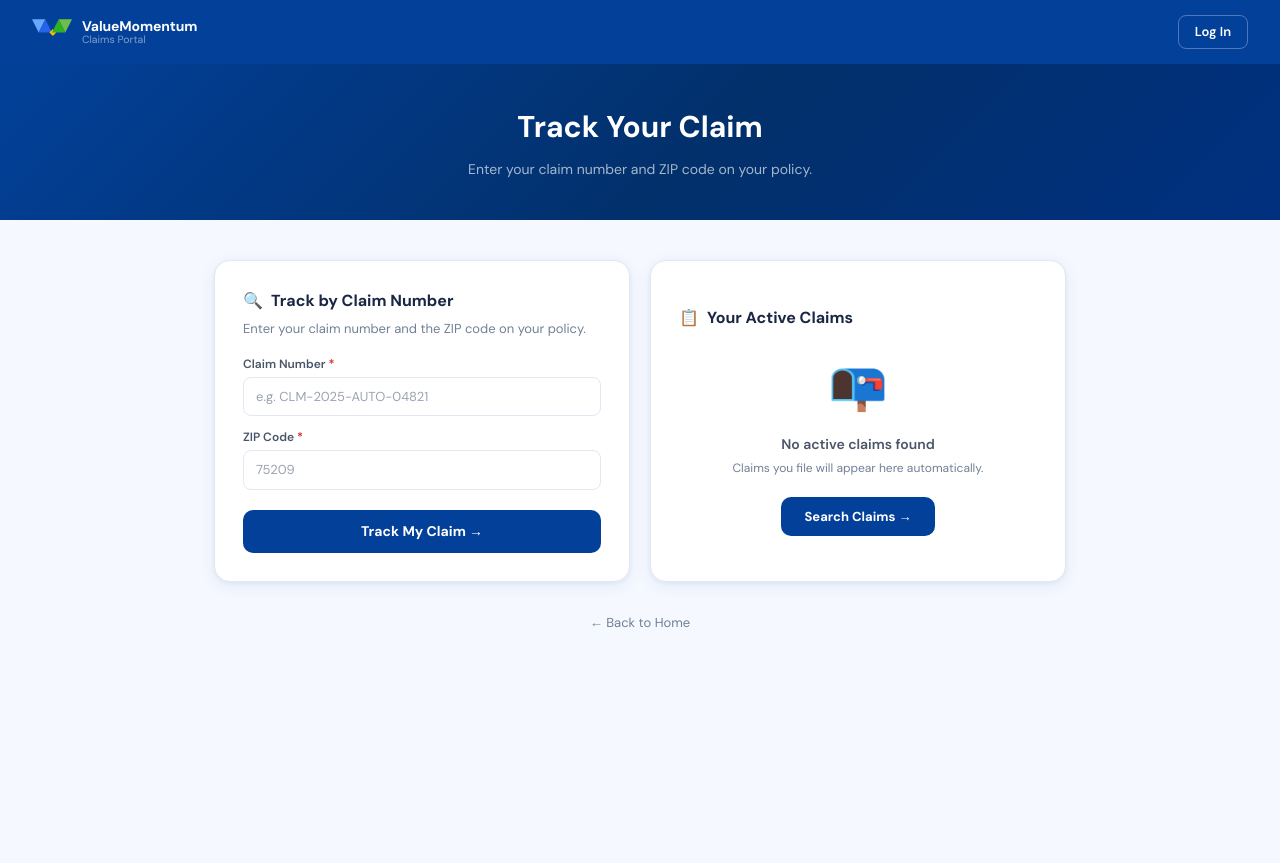
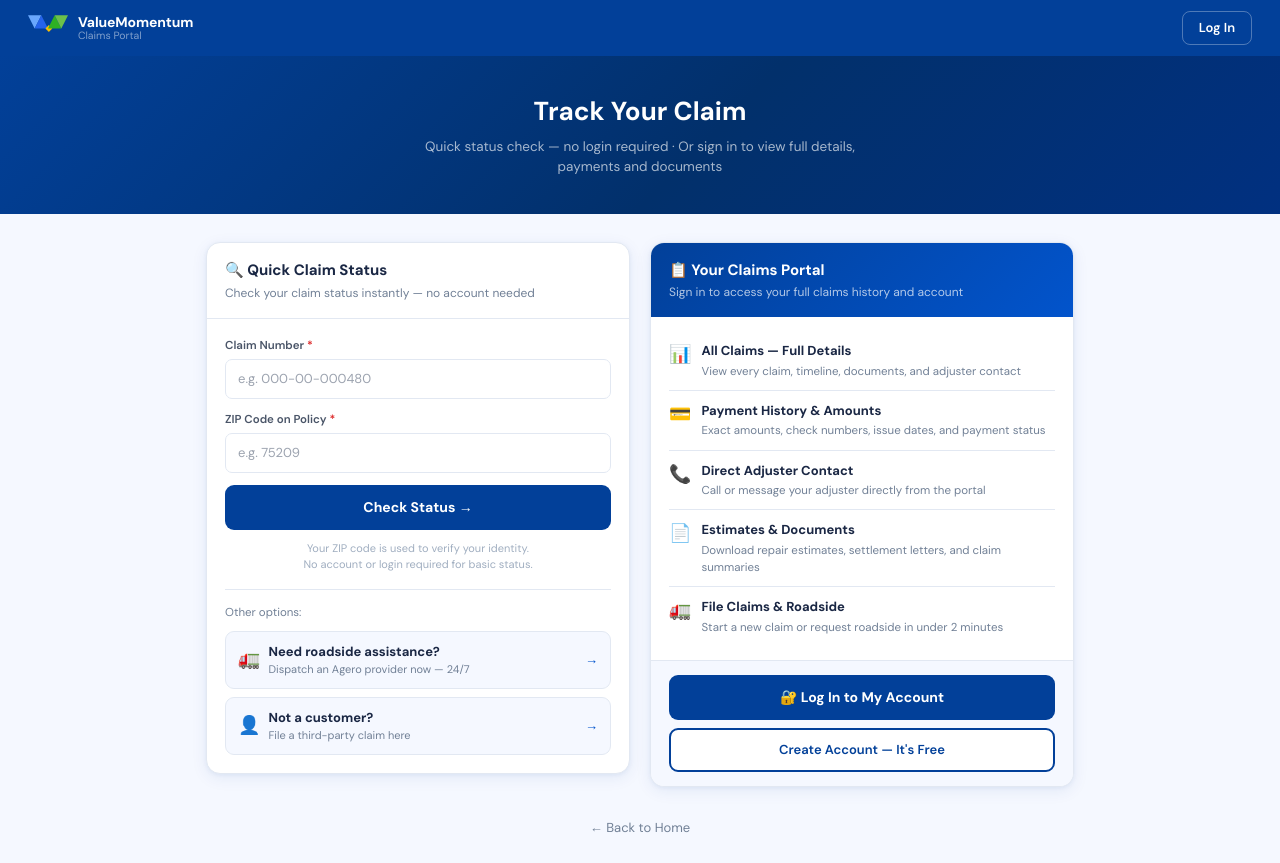
Before and after one commit to Naturepickorganic/vm-claims-portal-, a React (Vite) app: page /track in a window 1280 px wide. Before the commit the page ends 800 px from the top, so only its background shows below. Built offline with nearby package versions, Linux system fonts and the light colour scheme; no server answers.

Commit message:
Update TrackClaim.tsx

```diff
--- a/src/pages/TrackClaim.tsx
+++ b/src/pages/TrackClaim.tsx
@@ -3,101 +3,205 @@ import { Link, useNavigate } from 'react-router-dom'
 import { useAuth } from '@/lib/authContext'
 import VMlogo from '@/components/ui/VMlogo'
 
+const C = {
+  navy:'#024099', blue:'#0254CC', bluePale:'#EBF3FF', blueBorder:'#BFDBFE',
+  green:'#2EB124', greenLight:'#EDFAEB', greenBorder:'#A8E4A2',
+  border:'#E2E8F2', bg:'#F5F8FF', white:'#FFFFFF',
+  text:'#1A2744', mid:'#4A5568', muted:'#718096', faint:'#A0AEC0',
+}
+
+/* ── Valid claim/zip combinations for quick lookup ──
+   🔌 Replace with: GET /api/v1/claims/quickstatus?claim={id}&zip={zip}     */
+const VALID_LOOKUPS = new Set([
+  '000-00-000480|75209','000-00-000521|77001','000-00-000612|75001',
+  '000-00-000750|75024','000-00-000751|75034','000-00-000752|75013',
+  '000-00-000830|75209','000-00-000831|75070','000-00-000832|75044',
+])
+
 export default function TrackClaim() {
-  const { user, isAuthenticated, logout } = useAuth()
   const navigate = useNavigate()
+  const { isAuthenticated } = useAuth()
   const [claimNum, setClaimNum] = useState('')
-  const [zip, setZip]           = useState('')
+  const [zip,      setZip]      = useState('')
+  const [error,    setError]    = useState('')
 
-  const handleTrack = () => {
-    if (claimNum.trim()) navigate(`/claims/search?claim=${claimNum}`)
+  const handleSearch = () => {
+    const key = `${claimNum.trim()}|${zip.trim()}`
+    if (!claimNum.trim()) { setError('Please enter your claim number.'); return }
+    if (!zip.trim())      { setError('Please enter your ZIP code.'); return }
+    if (!VALID_LOOKUPS.has(key)) {
+      setError('Claim not found. Please check your claim number and ZIP code.')
+      return
+    }
+    navigate(`/track/result?claim=${claimNum.trim()}&zip=${zip.trim()}`)
+  }
+
+  const S = {
+    page:  { minHeight:'100vh', background:C.bg, fontFamily:'"DM Sans",system-ui,sans-serif', display:'flex', flexDirection:'column' as const },
+    nav:   { background:C.navy, height:56, display:'flex', alignItems:'center', justifyContent:'space-between', padding:'0 28px', boxShadow:'0 2px 10px rgba(2,64,153,.3)' },
+    hero:  { background:'linear-gradient(135deg,#024099 0%,#02306B 55%,#013080 100%)', padding:'36px 24px', textAlign:'center' as const },
+    card:  { background:C.white, border:`1px solid ${C.border}`, borderRadius:14, overflow:'hidden', boxShadow:'0 1px 4px rgba(2,64,153,.06),0 4px 16px rgba(2,64,153,.08)' },
+    input: { width:'100%', fontSize:13, border:`1px solid ${C.border}`, borderRadius:7, padding:'9px 12px', color:C.text, outline:'none', marginBottom:12, fontFamily:'inherit' },
+    btn:   { width:'100%', background:C.navy, color:C.white, fontSize:14, fontWeight:700, padding:'12px', borderRadius:9, border:'none', cursor:'pointer' },
   }
 
   return (
-    <div style={{ minHeight:'100vh', background:'#F5F8FF', fontFamily:'"DM Sans",system-ui,sans-serif', display:'flex', flexDirection:'column' }}>
+    <div style={S.page}>
 
       {/* NAV */}
-      <nav style={{ background:'#024099', height:64, display:'flex', alignItems:'center', justifyContent:'space-between', padding:'0 32px', boxShadow:'0 2px 20px rgba(2,64,153,.3)' }}>
-        <Link to="/" style={{ textDecoration:'none' }}>
-          <VMlogo size="md" variant="full-light" />
-        </Link>
+      <nav style={S.nav}>
+        <Link to="/" style={{ textDecoration:'none' }}><VMlogo size="md" variant="full-light"/></Link>
         <div style={{ display:'flex', alignItems:'center', gap:16 }}>
-          {isAuthenticated
-            ? <>
-                <span style={{ fontSize:12, color:'rgba(255,255,255,.6)' }}>{user?.name}</span>
-                <button onClick={() => { logout(); navigate('/') }}
-                  style={{ fontSize:13, color:'rgba(255,255,255,.5)', background:'transparent', border:'none', cursor:'pointer' }}>
-                  Log Out
-                </button>
-              </>
-            : <Link to="/login" style={{ fontSize:13, fontWeight:600, color:'#fff', border:'1px solid rgba(255,255,255,.3)', padding:'6px 16px', borderRadius:8, textDecoration:'none' }}>
-                Log In
-              </Link>
-          }
+          <Link to="/login" style={{ fontSize:13, fontWeight:600, color:C.white,
+            border:'1px solid rgba(255,255,255,.3)', padding:'6px 16px', borderRadius:8, textDecoration:'none' }}>
+            Log In
+          </Link>
         </div>
       </nav>
 
       {/* HERO */}
-      <div style={{ background:'linear-gradient(135deg, #024099 0%, #02306B 55%, #013080 100%)', padding:'40px 32px', textAlign:'center' }}>
-        <h1 style={{ fontSize:30, fontWeight:800, color:'#fff', marginBottom:10 }}>Track Your Claim</h1>
-        <p style={{ fontSize:14, color:'rgba(255,255,255,.65)', maxWidth:460, margin:'0 auto' }}>
-          {isAuthenticated ? `Welcome back, ${user?.name?.split(' ')[0]}. View your claims below or enter a claim number.` : 'Enter your claim number and ZIP code on your policy.'}
+      <div style={S.hero}>
+        <h1 style={{ fontSize:26, fontWeight:800, color:C.white, marginBottom:6 }}>Track Your Claim</h1>
+        <p style={{ fontSize:13.5, color:'rgba(255,255,255,.65)', maxWidth:480, margin:'0 auto' }}>
+          Quick status check — no login required · Or sign in to view full details, payments and documents
         </p>
       </div>
 
       {/* CONTENT */}
-      <div style={{ flex:1, padding:'40px 24px', maxWidth:900, margin:'0 auto', width:'100%' }}>
-        <div style={{ display:'grid', gridTemplateColumns:'1fr 1fr', gap:20 }}>
+      <div style={{ flex:1, maxWidth:900, margin:'0 auto', width:'100%', padding:'28px 16px',
+        display:'grid', gridTemplateColumns:'1fr 1fr', gap:20, alignItems:'start' }}>
 
-          {/* Track by claim number */}
-          <div style={{ background:'#fff', border:'1px solid #E2E8F2', borderRadius:16, padding:28, boxShadow:'0 1px 4px rgba(2,64,153,.06),0 4px 16px rgba(2,64,153,.08)' }}>
-            <div style={{ display:'flex', alignItems:'center', gap:8, marginBottom:6 }}>
-              <span style={{ fontSize:16 }}>🔍</span>
-              <span style={{ fontSize:16, fontWeight:700, color:'#1A2744' }}>Track by Claim Number</span>
+        {/* ── LEFT: Quick Status Lookup ── */}
+        <div style={S.card}>
+          <div style={{ padding:'16px 18px', borderBottom:`1px solid ${C.border}` }}>
+            <div style={{ fontSize:15, fontWeight:800, color:C.text, display:'flex', alignItems:'center', gap:7 }}>
+              🔍 Quick Claim Status
             </div>
-            <p style={{ fontSize:13, color:'#718096', marginBottom:16 }}>Enter your claim number and the ZIP code on your policy.</p>
-
-            <div style={{ marginBottom:12 }}>
-              <label style={{ fontSize:12, fontWeight:600, color:'#4A5568', display:'block', marginBottom:4 }}>
-                Claim Number <span style={{ color:'#DC2626' }}>*</span>
-              </label>
-              <input value={claimNum} onChange={e=>setClaimNum(e.target.value)}
-                placeholder="e.g. CLM-2025-AUTO-04821"
-                style={{ width:'100%', fontSize:13, border:'1px solid #E2E8F2', borderRadius:8, padding:'9px 12px', outline:'none', boxSizing:'border-box' }} />
+            <div style={{ fontSize:12, color:C.muted, marginTop:3 }}>
+              Check your claim status instantly — no account needed
             </div>
-            <div style={{ marginBottom:20 }}>
-              <label style={{ fontSize:12, fontWeight:600, color:'#4A5568', display:'block', marginBottom:4 }}>
-                ZIP Code <span style={{ color:'#DC2626' }}>*</span>
-              </label>
-              <input value={zip} onChange={e=>setZip(e.target.value)}
-                placeholder="75209"
-                style={{ width:'100%', fontSize:13, border:'1px solid #E2E8F2', borderRadius:8, padding:'9px 12px', outline:'none', boxSizing:'border-box' }} />
-            </div>
-            <button onClick={handleTrack}
-              style={{ width:'100%', background:'#024099', color:'#fff', fontSize:14, fontWeight:700, padding:'11px 0', borderRadius:10, border:'none', cursor:'pointer' }}>
-              Track My Claim →
-            </button>
           </div>
 
-          {/* Active claims */}
-          <div style={{ background:'#fff', border:'1px solid #E2E8F2', borderRadius:16, padding:28, boxShadow:'0 1px 4px rgba(2,64,153,.06),0 4px 16px rgba(2,64,153,.08)', display:'flex', flexDirection:'column', alignItems:'center', justifyContent:'center', textAlign:'center' }}>
-            <div style={{ display:'flex', alignItems:'center', gap:8, marginBottom:20, width:'100%' }}>
-              <span style={{ fontSize:16 }}>📋</span>
-              <span style={{ fontSize:16, fontWeight:700, color:'#1A2744' }}>Your Active Claims</span>
+          <div style={{ padding:'18px' }}>
+            <label style={{ fontSize:11.5, fontWeight:600, color:C.mid, display:'block', marginBottom:5 }}>
+              Claim Number <span style={{ color:'#DC2626' }}>*</span>
+            </label>
+            <input
+              value={claimNum}
+              onChange={e=>{ setClaimNum(e.target.value); setError('') }}
+              onKeyDown={e=>e.key==='Enter'&&handleSearch()}
+              placeholder="e.g. 000-00-000480"
+              style={{ ...S.input, borderColor: error?'#DC2626':C.border }}
+            />
+
+            <label style={{ fontSize:11.5, fontWeight:600, color:C.mid, display:'block', marginBottom:5 }}>
+              ZIP Code on Policy <span style={{ color:'#DC2626' }}>*</span>
+            </label>
+            <input
+              value={zip}
+              onChange={e=>{ setZip(e.target.value); setError('') }}
+              onKeyDown={e=>e.key==='Enter'&&handleSearch()}
+              placeholder="e.g. 75209"
+              style={{ ...S.input, borderColor: error?'#DC2626':C.border }}
+            />
+
+            {error && (
+              <div style={{ fontSize:12, color:'#DC2626', marginBottom:10,
+                display:'flex', alignItems:'center', gap:5 }}>
+                ⚠️ {error}
+              </div>
+            )}
+
+            <button onClick={handleSearch} style={S.btn}>Check Status →</button>
+
+            <p style={{ fontSize:11, color:C.faint, textAlign:'center', marginTop:10, lineHeight:1.5 }}>
+              Your ZIP code is used to verify your identity.<br/>No account or login required for basic status.
+            </p>
+
+            {/* Secondary links */}
+            <div style={{ borderTop:`1px solid ${C.border}`, marginTop:16, paddingTop:14 }}>
+              <div style={{ fontSize:11.5, color:C.muted, marginBottom:10 }}>Other options:</div>
+              <button
+                onClick={()=>navigate('/roadside')}
+                style={{ display:'flex', alignItems:'center', justifyContent:'space-between',
+                  width:'100%', padding:'10px 12px', borderRadius:9, border:`1px solid ${C.border}`,
+                  background:C.bg, cursor:'pointer', marginBottom:8, textAlign:'left' as const }}>
+                <span style={{ display:'flex', alignItems:'center', gap:8 }}>
+                  <span style={{ fontSize:18 }}>🚛</span>
+                  <span>
+                    <div style={{ fontSize:13, fontWeight:700, color:C.text }}>Need roadside assistance?</div>
+                    <div style={{ fontSize:11, color:C.muted }}>Dispatch an Agero provider now — 24/7</div>
+                  </span>
+                </span>
+                <span style={{ fontSize:13, color:C.blue, fontWeight:700 }}>→</span>
+              </button>
+
+              <button
+                onClick={()=>navigate('/claims/third-party/new')}
+                style={{ display:'flex', alignItems:'center', justifyContent:'space-between',
+                  width:'100%', padding:'10px 12px', borderRadius:9, border:`1px solid ${C.border}`,
+                  background:C.bg, cursor:'pointer', textAlign:'left' as const }}>
+                <span style={{ display:'flex', alignItems:'center', gap:8 }}>
+                  <span style={{ fontSize:18 }}>👤</span>
+                  <span>
+                    <div style={{ fontSize:13, fontWeight:700, color:C.text }}>Not a customer?</div>
+                    <div style={{ fontSize:11, color:C.muted }}>File a third-party claim here</div>
+                  </span>
+                </span>
+                <span style={{ fontSize:13, color:C.blue, fontWeight:700 }}>→</span>
+              </button>
             </div>
-            <div style={{ fontSize:48, marginBottom:12 }}>📭</div>
-            <div style={{ fontSize:14, fontWeight:600, color:'#4A5568', marginBottom:4 }}>No active claims found</div>
-            <div style={{ fontSize:12, color:'#718096', marginBottom:20 }}>Claims you file will appear here automatically.</div>
-            <button onClick={() => navigate('/claims/search')}
-              style={{ background:'#024099', color:'#fff', fontSize:13, fontWeight:700, padding:'10px 24px', borderRadius:10, border:'none', cursor:'pointer' }}>
-              Search Claims →
-            </button>
           </div>
         </div>
 
-        <div style={{ textAlign:'center', marginTop:28 }}>
-          <Link to="/" style={{ fontSize:13, color:'#718096', textDecoration:'none' }}>← Back to Home</Link>
+        {/* ── RIGHT: Benefits + Login (always, no logged-in state here) ── */}
+        <div style={S.card}>
+          <div style={{ background:`linear-gradient(135deg,${C.navy},${C.blue})`, padding:'16px 18px' }}>
+            <div style={{ fontSize:15, fontWeight:800, color:C.white, marginBottom:2 }}>📋 Your Claims Portal</div>
+            <div style={{ fontSize:12, color:'rgba(255,255,255,.7)' }}>
+              Sign in to access your full claims history and account
+            </div>
+          </div>
+
+          <div style={{ padding:'14px 18px' }}>
+            {[
+              { icon:'📊', title:'All Claims — Full Details',    sub:'View every claim, timeline, documents, and adjuster contact'           },
+              { icon:'💳', title:'Payment History & Amounts',    sub:'Exact amounts, check numbers, issue dates, and payment status'          },
+              { icon:'📞', title:'Direct Adjuster Contact',      sub:'Call or message your adjuster directly from the portal'                },
+              { icon:'📄', title:'Estimates & Documents',        sub:'Download repair estimates, settlement letters, and claim summaries'     },
+              { icon:'🚛', title:'File Claims & Roadside',       sub:'Start a new claim or request roadside in under 2 minutes'              },
+            ].map((b,i,arr)=>(
+              <div key={b.title} style={{ display:'flex', gap:10, padding:'10px 0',
+                borderBottom: i<arr.length-1?`1px solid ${C.border}`:'none', alignItems:'flex-start' }}>
+                <span style={{ fontSize:18, flexShrink:0 }}>{b.icon}</span>
+                <div>
+                  <div style={{ fontSize:13, fontWeight:700, color:C.text }}>{b.title}</div>
+                  <div style={{ fontSize:11.5, color:C.muted, marginTop:2 }}>{b.sub}</div>
+                </div>
+              </div>
+            ))}
+          </div>
+
+          <div style={{ padding:'14px 18px', borderTop:`1px solid ${C.border}`, background:C.bg }}>
+            <Link to="/login"
+              style={{ display:'block', width:'100%', background:C.navy, color:C.white,
+                fontSize:14, fontWeight:700, padding:'12px', borderRadius:9, border:'none',
+                cursor:'pointer', textAlign:'center', textDecoration:'none', marginBottom:8 }}>
+              🔐 Log In to My Account
+            </Link>
+            <Link to="/signup"
+              style={{ display:'block', width:'100%', background:C.white, color:C.navy,
+                fontSize:13, fontWeight:600, padding:'10px', borderRadius:9,
+                border:`2px solid ${C.navy}`, cursor:'pointer', textAlign:'center', textDecoration:'none' }}>
+              Create Account — It's Free
+            </Link>
+          </div>
         </div>
+
+      </div>
+
+      <div style={{ textAlign:'center', paddingBottom:24 }}>
+        <Link to="/" style={{ fontSize:13, color:C.muted, textDecoration:'none' }}>← Back to Home</Link>
       </div>
     </div>
   )
```
